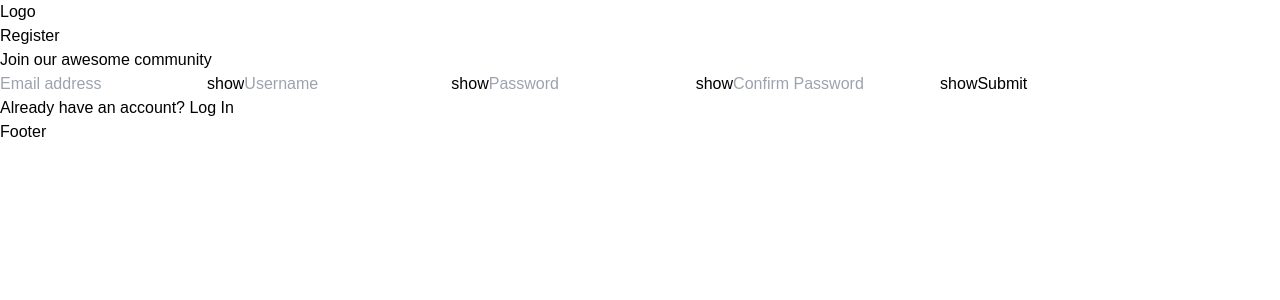
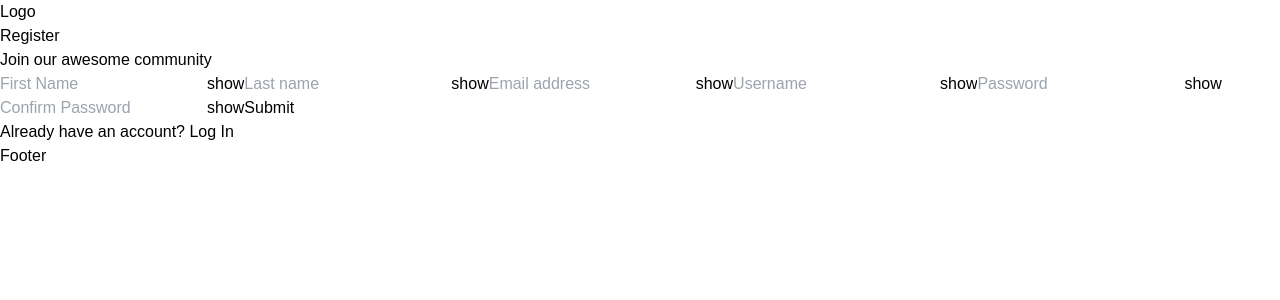
Before and after one commit to PolishChowChow/Project-Odin-Book, a React (Vite) app in the folder client/: page /register in a window 1280 px wide. Shown: the top 300 px of the page. Built offline with nearby package versions, Linux system fonts and the light colour scheme.

Commit message:
feat: implemented field validation after quiting the field

```diff
--- a/client/src/components/Controls/FormInput.tsx
+++ b/client/src/components/Controls/FormInput.tsx
@@ -1,10 +1,10 @@
 import { InputHTMLAttributes, useEffect, useState } from "react";
 import TextErrorElement from "../Error/TextErrorElement";
 type FormInputProps = {
-  // errorMessage: string;
+  errorMessage: string;
 } & InputHTMLAttributes<HTMLInputElement>;
 
-export default function FormInput({ id, type, ...props }: FormInputProps) {
+export default function FormInput({ id, type, errorMessage, ...props }: FormInputProps) {
   const [isPasswordType, setIsPasswordType] = useState(true);
   const toggleType = () => {
     setIsPasswordType((prevPasswordType) => !prevPasswordType);
@@ -15,7 +15,7 @@ export default function FormInput({ id, type, ...props }: FormInputProps) {
 
   return (
     <>
-      <label htmlFor={id} className="relative">
+      <label htmlFor={id} className="relative w-64">
         <input
           type={`${isPasswordType ? type : "text"}`}
           id={id}
@@ -30,7 +30,7 @@ export default function FormInput({ id, type, ...props }: FormInputProps) {
         >
           {isPasswordType ? "show" : "hide"}
         </button>
-        <TextErrorElement message="" />
+        <TextErrorElement message={errorMessage} className="text-sm"/>
       </label>
     </>
   );
--- a/client/src/pages/RegisterPage.tsx
+++ b/client/src/pages/RegisterPage.tsx
@@ -2,6 +2,8 @@ import { ChangeEvent, FormEvent, useState } from "react";
 import Button from "../components/Controls/Button";
 import FormInput from "../components/Controls/FormInput";
 import CustomLink from "../components/Controls/CustomLink";
+import fieldValidator from "../validators/fieldValidators/fieldValidator";
+import isConfirmPasswordCorrect from "../validators/basicValidators/isConfirmPasswordCorrect";
 
 type RegisterDataType = {
   firstName: string;
@@ -9,35 +11,58 @@ type RegisterDataType = {
   email: string;
   username: string;
   password: string;
-}
+};
 
 type RegisterFormDataType = {
   confirmPassword: string;
-} & RegisterDataType
+} & RegisterDataType;
 
-const initialDataType:RegisterFormDataType = {
+const initialDataType: RegisterFormDataType = {
   firstName: "",
   lastName: "",
   email: "",
   username: "",
   password: "",
-    confirmPassword: ""
-}
+  confirmPassword: "",
+};
 export default function RegisterPage() {
   const onSubmit = (e: FormEvent) => {
     e.preventDefault();
   };
-  const [formData, setFormData] = useState<RegisterFormDataType>(initialDataType);
+  const [formData, setFormData] =
+    useState<RegisterFormDataType>(initialDataType);
+  const [formValidationResult, setFormValidationResult] =
+    useState<RegisterFormDataType>(initialDataType);
 
-  const handleChange = (e:ChangeEvent<HTMLInputElement>) => {
+  const handleChange = (e: ChangeEvent<HTMLInputElement>) => {
     const { id, value } = e.target;
-    setFormData(prevFormData => {
+    setFormData((prevFormData) => {
       return {
         ...prevFormData,
-            [id]: value
+        [id]: value,
+      };
+    });
+  };
+
+  const handleBlur = (e: ChangeEvent<HTMLInputElement>) => {
+    const { id, value } = e.target;
+    if(id === "confirmPassword"){
+      setFormValidationResult((prevFormValidationResult) => {
+        return {
+          ...prevFormValidationResult,
+          [id]: isConfirmPasswordCorrect(value, formData.password)
         }
       })
     }
+    else{
+      setFormValidationResult((prevFormValidationResult) => {
+        return {
+          ...prevFormValidationResult,
+          [id]: fieldValidator(id, value),
+        };
+      });
+    }
+  };
   return (
     <div className="h-lvh flex flex-col">
       <header>
@@ -50,10 +75,66 @@ export default function RegisterPage() {
         >
           <h2 className="text-3xl mt-5">Register</h2>
           <p className="text-sm">Join our awesome community</p>
-          <FormInput placeholder="Email address" type="email" id="email" name="email" onChange={handleChange} value={formData.email}/>
-          <FormInput placeholder="Username" type="text" id="username" name="username"  onChange={handleChange} value={formData.username}/>
-          <FormInput type="password" placeholder="Password" id="password" name="confirmPassword"  onChange={handleChange} value={formData.password}/>
-          <FormInput type="password" placeholder="Confirm Password" id="confirmPassword" name="confirmPassword" onChange={handleChange} value={formData.confirmPassword} />
+          <FormInput
+            placeholder="First Name"
+            type="text"
+            id="firstName"
+            name="firstName"
+            onChange={handleChange}
+            value={formData.firstName}
+            onBlur={handleBlur}
+            errorMessage={formValidationResult.firstName}
+          />
+          <FormInput
+            placeholder="Last name"
+            type="text"
+            id="lastName"
+            name="lastName"
+            onChange={handleChange}
+            value={formData.lastName}
+            onBlur={handleBlur}
+            errorMessage={formValidationResult.lastName}
+          />
+          <FormInput
+            placeholder="Email address"
+            type="email"
+            id="email"
+            name="email"
+            onChange={handleChange}
+            value={formData.email}
+            onBlur={handleBlur}
+            errorMessage={formValidationResult.email}
+          />
+          <FormInput
+            placeholder="Username"
+            type="text"
+            id="username"
+            name="username"
+            onChange={handleChange}
+            value={formData.username}
+            onBlur={handleBlur}
+            errorMessage={formValidationResult.username}
+          />
+          <FormInput
+            type="password"
+            placeholder="Password"
+            id="password"
+            name="confirmPassword"
+            onChange={handleChange}
+            value={formData.password}
+            onBlur={handleBlur}
+            errorMessage={formValidationResult.password}
+          />
+          <FormInput
+            type="password"
+            placeholder="Confirm Password"
+            id="confirmPassword"
+            name="confirmPassword"
+            onChange={handleChange}
+            value={formData.confirmPassword}
+            onBlur={handleBlur}
+            errorMessage={formValidationResult.confirmPassword}
+          />
           <Button type="submit">Submit</Button>
         </form>
         <p className="mt-5">
--- /dev/null
+++ b/client/src/validators/basicValidators/isConfirmPasswordCorrect.ts
@@ -0,0 +1,3 @@
+export default function isConfirmPasswordCorrect(password1: string, password2: string){
+    return password1 === password2 ? "" : "Passwords do not match. Please ensure both fields are identical.";
+}
--- /dev/null
+++ b/client/src/validators/basicValidators/isEmailCorrect.ts
@@ -0,0 +1,7 @@
+export default function isEmailCorrect(email: string) {
+  const emailRegex: RegExp = /^[^\s@]+@[^\s@]+\.[^\s@]+$/;
+  if (!emailRegex.test(email)) {
+    return "Incorrect email format. It should be something like: test@email.com";
+  }
+  return "";
+}
--- /dev/null
+++ b/client/src/validators/basicValidators/isPasswordCorrect.ts
@@ -0,0 +1,19 @@
+export default function isPasswordCorrect(password: string) {
+  const hasLowerCase: RegExp = /[a-z]/;
+  const hasUpperCase: RegExp = /[A-Z]/;
+  const hasDigit: RegExp = /\d/;
+  const hasSpecialChar: RegExp = /[@$!%*?&]/;
+  if (!hasLowerCase.test(password)) {
+    return "Ensure that you included at least 1 lowercase letter.";
+  }
+  if (!hasUpperCase.test(password)) {
+    return "Ensure that you included at least 1 uppercase letter.";
+  }
+  if (!hasDigit.test(password)) {
+    return "Ensure that you included at least 1 digit.";
+  }
+  if (!hasSpecialChar.test(password)) {
+    return "Ensure that you included at least 1 special character.";
+  }
+  return "";
+}
--- /dev/null
+++ b/client/src/validators/basicValidators/isStringSizeOf.ts
@@ -0,0 +1,16 @@
+export function isStringSizeOf(value: string, min?: number, max?: number) {
+  if (!value || value === "") {
+    return "Field is empty";
+  }
+  if (min) {
+    if (value.length < min) {
+      return `Field must contain minimum ${min} characters`;
+    }
+  }
+  if (max) {
+    if (value.length > max) {
+      return `Field must contain max ${max} characters`;
+    }
+  }
+  return "";
+}
--- /dev/null
+++ b/client/src/validators/fieldValidators/fieldValidator.ts
@@ -0,0 +1,34 @@
+import isEmailCorrect from "../basicValidators/isEmailCorrect";
+import isPasswordCorrect from "../basicValidators/isPasswordCorrect";
+import { isStringSizeOf } from "../basicValidators/isStringSizeOf";
+
+function defaultValidator(value: string) {
+  return isStringSizeOf(value, 3, 30);
+}
+
+function passwordValidator(value: string) {
+  let validationResult = isStringSizeOf(value, 8, 50);
+  if (validationResult === "") {
+    validationResult = isPasswordCorrect(value);
+  }
+  return validationResult;
+}
+function emailValidator(value: string) {
+  let validationResult = isStringSizeOf(value, 3, 50);
+  if (validationResult === "") {
+    validationResult = isEmailCorrect(value);
+  }
+  return validationResult;
+}
+function fieldValidator(id: string, value: string) {
+  switch (id) {
+    case "email":
+      return emailValidator(value);
+    case "password":
+      return passwordValidator(value);
+    default:
+      return defaultValidator(value);
+  }
+}
+
+export default fieldValidator;
```
Lines whose indentation alone changed are shown as unchanged.
